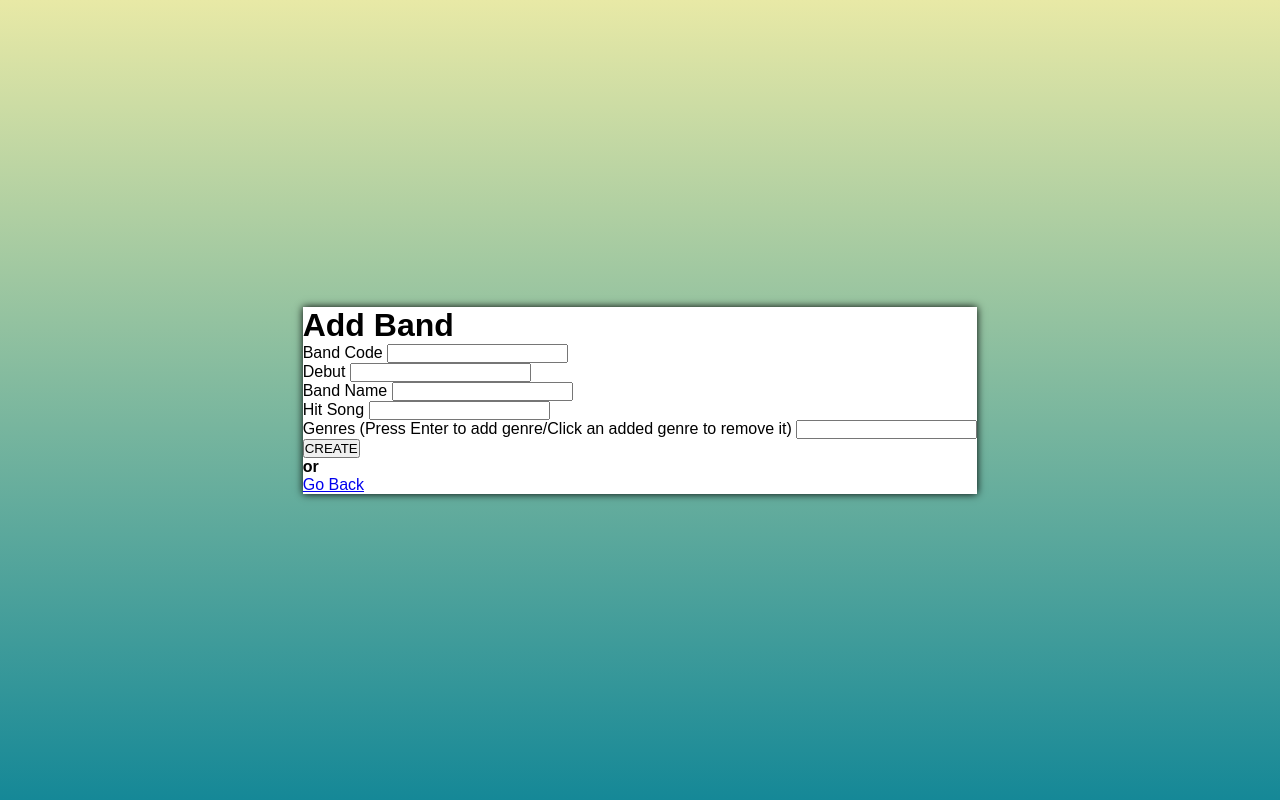
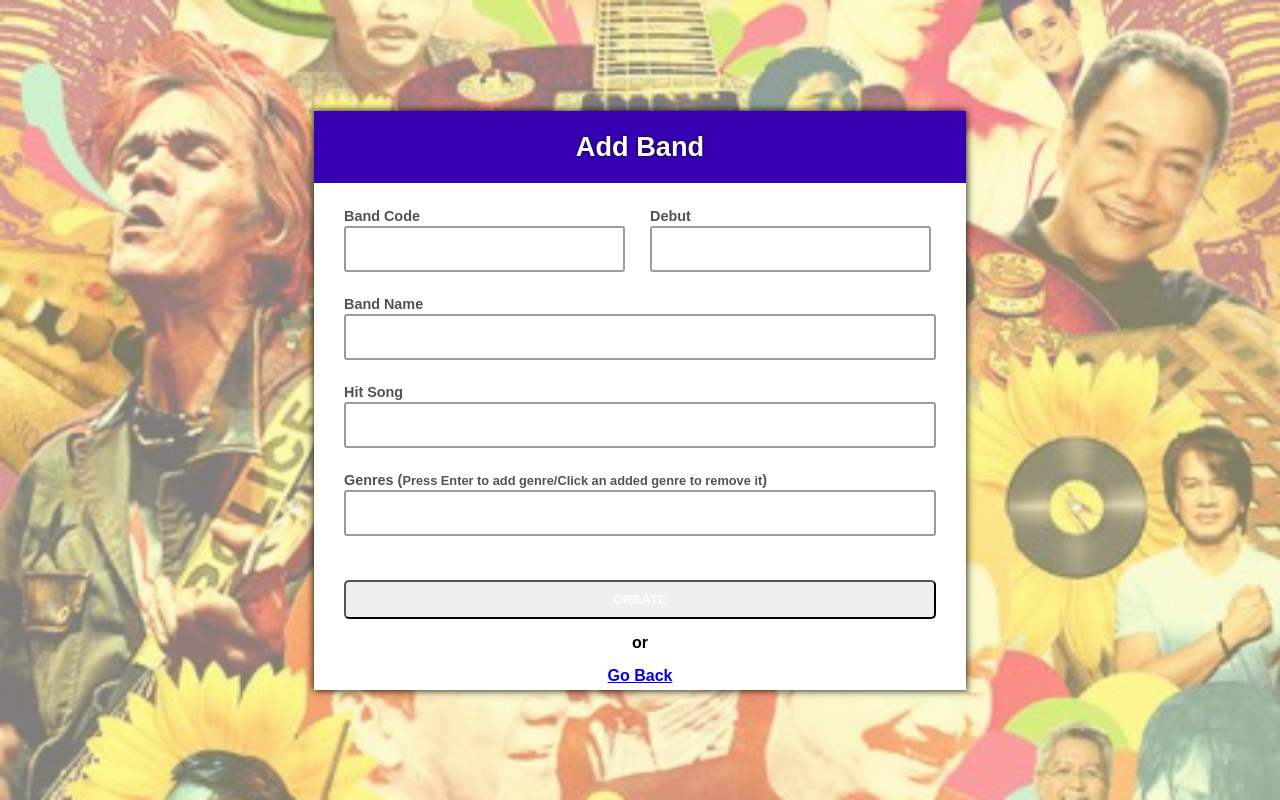
Before and after one commit to RonAlvarez123/bands-crud, a PHP site: page /addBand.php in a window 1280 px wide. Run offline with PHP 8.4, Linux system fonts and the light colour scheme; style sheets or scripts are compiled from the project's sources.

Commit message:
added styles for custom buttons

```diff
--- a/scss/globalStyles.scss
+++ b/scss/globalStyles.scss
@@ -9,12 +9,21 @@
 }
 
 body {
-    // background-color: #e8e9a6;
+    // background-image: linear-gradient(0deg, #158897, #e8e9a6);
+    background-image: url('../img/opm.jpg');
+    background-position: center;
+    background-size: cover;
+    background-repeat: no-repeat;
+    height: 100vh;
+}
+
+.main-container {
     align-items: center;
-    background-image: linear-gradient(0deg, #158897, #e8e9a6);
+    background-color: rgba(252, 247, 175, 0.5);
     display: flex;
+    height: 100%;
     justify-content: center;
-    height: 100vh;
+    width: 100%;
 }
 
 .container {
@@ -34,6 +43,19 @@ body {
     }
 }
 
+.a-click {
+    display: inline-block;
+    transition: transform 100ms;
+
+    &:active {
+        transform: scale(1);
+    }
+}
+
+.a-click-on {
+    transform: scale(1.1);
+}
+
 .text-danger {
     color: red !important;
 }
@@ -41,3 +63,229 @@ body {
 .input-danger {
     border: 2px solid red !important;
 }
+
+.notification-container {
+    overflow: hidden;
+
+    position: absolute;
+    bottom: 0px;
+    right: 0px;
+
+    .notification {
+        border-radius: 5px;
+        box-shadow: 0 0 3px  black;
+        font-size: 1.4rem;
+        font-weight: bold;
+        margin: 10px;
+        padding: 10px 20px;
+        transform: translateY(150px);
+
+        animation-duration: 5s;
+        animation-name: notification;
+
+        &.notification-add {
+            background-color: rgb(158, 118, 250);
+            border: 2px solid rgb(108, 83, 167);
+            color: rgb(62, 41, 112);
+        }
+
+        &.notification-update {
+            background-color: rgb(150, 223, 115);
+            border: 2px solid rgb(118, 177, 91);
+            color: rgb(50, 83, 35);
+        }
+
+        &.notification-delete {
+            background-color: rgb(241, 170, 170);
+            border: 2px solid rgb(175, 100, 100);
+            color: rgb(223, 39, 39);
+        }
+    }
+
+    @keyframes notification {
+        0% {
+            display: block;
+            opacity: 0;
+        }
+
+        30% {
+            opacity: 1;
+            transform: translateY(0px);
+        }
+
+        70% {
+            opacity: 1;
+            transform: translateY(0px);
+        }
+
+        100% {
+            display: none;
+            opacity: 0;
+            transform: translateY(150px);
+        }
+    }
+}
+
+.form-submit {
+
+    h1 {
+        background-color: rgb(55, 0, 179);
+        // border: 1px solid red;
+        color: white;
+        font-size: 1.7rem;
+        margin-bottom: 20px;
+        padding: 20px;
+        text-align: center;
+        text-shadow: 0 0 3px black;
+    }
+
+    & > div, .multi-input div {
+        // border: 1px solid green;
+        display: grid;
+        padding: 5px 30px;
+    }
+
+    div {
+        font-weight: bold;
+
+        label {
+            color: rgb(83, 83, 83);
+            font-size: .9rem;
+            margin-bottom: 2px;
+
+            span {
+                font-size: .8rem;
+            }
+        }
+
+        select {
+            appearance: none;
+        }
+
+        input, select {
+            border: 2px solid rgb(156, 156, 156);
+            border-radius: 3px;
+            color: rgb(61, 61, 61);
+            font-weight: bold;
+            font-size:1.2rem;
+            padding: 10px;
+            transition: transform 100ms;
+
+            &:focus {
+                border: 2px solid rgb(60, 125, 163);
+                transform: scale(1.03);
+            }
+        }
+
+        input[type='number'] {
+            -moz-appearance:textfield;
+        }
+
+        input::-webkit-outer-spin-button,
+        input::-webkit-inner-spin-button {
+            -webkit-appearance: none;
+        }
+
+        p {
+            font-size: .7rem;
+            font-weight: normal;
+            margin-top: 2px;
+            height: 12px;
+        }
+
+        button {
+            border-radius: 5px;
+            color: white;
+            cursor: pointer;
+            font-weight: bold;
+            padding: 10px;
+            transition: background-color 250ms, color 250ms, transform 100ms;
+
+            &:active {
+                transform: scale(.9);
+            }
+
+            &.btn-add {
+                background-color: rgb(55, 0, 179);
+                border: 2px solid rgb(55, 0, 179);
+
+                &:hover {
+                    background-color: white;
+                    color: rgb(55, 0, 179);
+                }
+            }
+
+            &.btn-update {
+                background-color: rgb(43, 180, 43);
+                border: 2px solid rgb(43, 180, 43);
+
+                &:hover {
+                    background-color: white;
+                    color: rgb(43, 180, 43);
+                }
+            }
+
+            &.btn-delete {
+                background-color: rgb(223, 39, 39);
+                border: 2px solid rgb(223, 39, 39);
+
+                &:hover {
+                    background-color: white;
+                    color: rgb(223, 39, 39);
+                }
+            }
+        }
+
+        h4, a {
+            text-align: center;
+        }
+
+        h4 {
+            margin: 15px 0;
+        }
+    }
+
+    .multi-input {
+        gap: 20px;
+        grid-template-rows: auto;
+        grid-template-columns: auto auto;
+
+        div {
+            padding: 0;
+            width: 90%;
+
+            input {
+                width: 100%;
+            }
+        }
+    }
+
+    div.genres {
+        display: flex;
+        flex-wrap: wrap;
+        gap: 8px;
+        padding: 10px 0;
+
+        article.pill {
+            background-color: rgb(187, 187, 187);
+            border-radius: 2px;
+            color: rgb(41, 41, 41);
+            cursor: pointer;
+            font-size: .8rem;
+            padding: 10px;
+            text-transform: capitalize;
+
+            &:hover {
+                transform: scale(1.08);
+            }
+        }
+    }
+}
+
+.hide {
+    display: none !important;
+}
+
+// .show {
+//     display: block !important;
+// }
```
